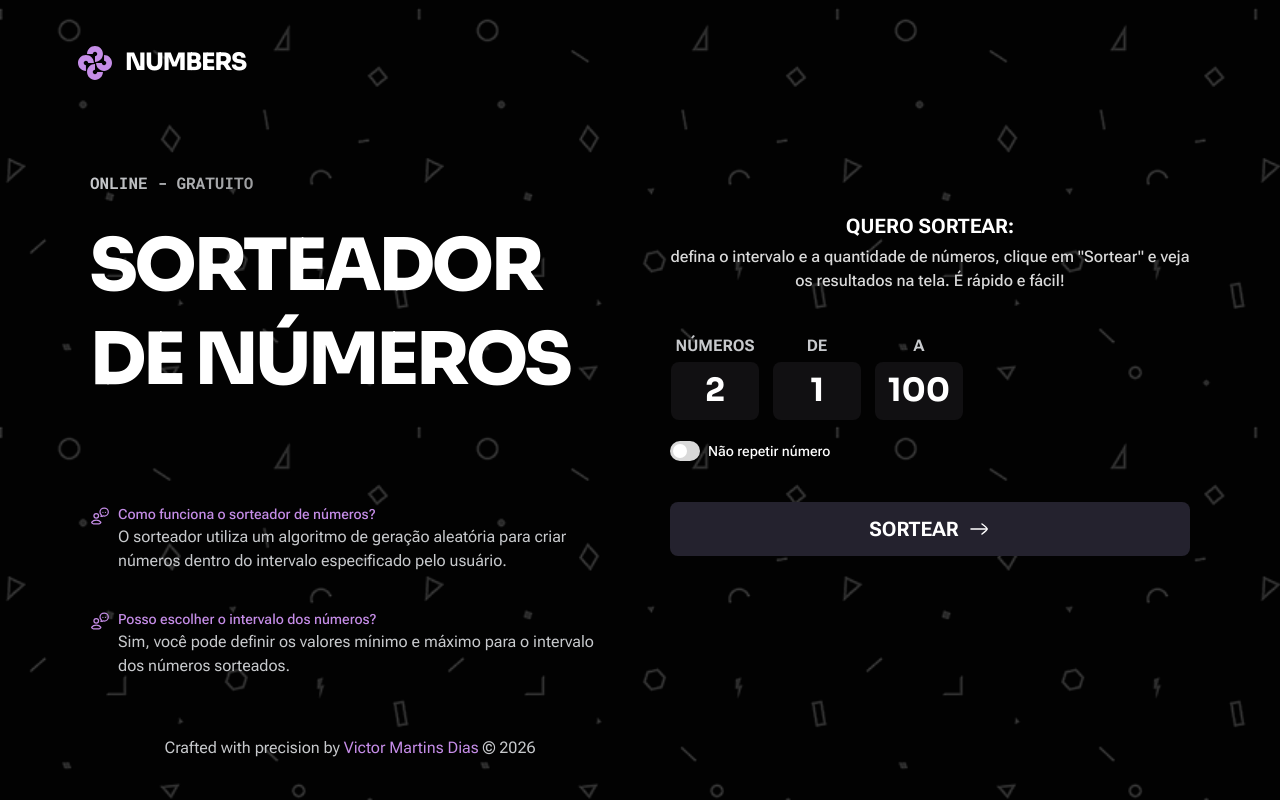
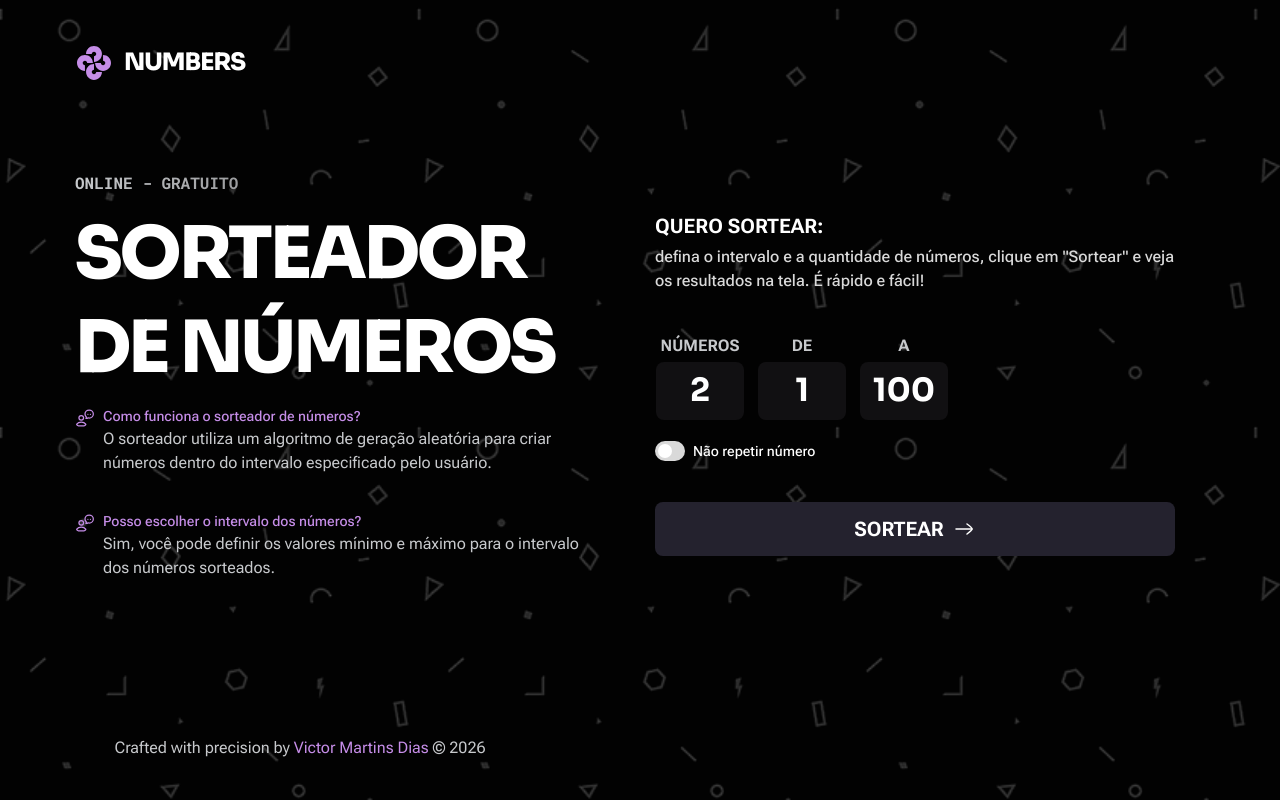
Before and after one commit to VictorMartinsD/numbers-raffle, a website built with Vite: page index.html in a window 1280 px wide. Built offline with nearby package versions, Linux system fonts and the light colour scheme.

Commit message:
feat(ui): refactor layout spacing and responsive alignment
- Setup Header: Apply left alignment to setup description via `#setup-header` to decouple it from other centered panels.
- Hero Section: Add 42px bottom margin exclusively for mobile views.
- Panel Options: Restrict `padding` to desktop to optimize mobile spacing.
- Refactoring: Clean up redundant layout resets (margin-0) and improve result display spacing.
- Main Content: Restructure mobile ordering for `faq-section` and refine desktop grid consistency.

```diff
--- a/index.html
+++ b/index.html
@@ -53,32 +53,6 @@
           <section class="hero-section">
             <span class="tagline">Online - Gratuito</span>
             <h1>Sorteador de números</h1>
-          </section>
-
-          <section class="faq-section grid">
-            <div class="faq-item flex">
-              <svg class="icon icon--brand icon--sm" aria-hidden="true">
-                <use href="/src/assets/img/icons.svg#icon-help"></use>
-              </svg>
-              <div class="content-faq">
-                <p class="title-faq">Como funciona o sorteador de números?</p>
-                <p class="description-faq">
-                  O sorteador utiliza um algoritmo de geração aleatória para criar números dentro do intervalo especificado
-                  pelo usuário.
-                </p>
-              </div>
-            </div>
-            <div class="faq-item flex">
-              <svg class="icon icon--brand icon--sm" aria-hidden="true">
-                <use href="/src/assets/img/icons.svg#icon-help"></use>
-              </svg>
-              <div class="content-faq">
-                <p class="title-faq">Posso escolher o intervalo dos números?</p>
-                <p class="description-faq">
-                  Sim, você pode definir os valores mínimo e máximo para o intervalo dos números sorteados.
-                </p>
-              </div>
-            </div>
           </section>
         </div>
 
@@ -146,6 +120,31 @@
             </button>
           </div>
         </section>
+
+        <section class="faq-section grid">
+          <div class="faq-item flex">
+            <svg class="icon icon--brand icon--sm" aria-hidden="true">
+              <use href="/src/assets/img/icons.svg#icon-help"></use>
+            </svg>
+            <div class="content-faq">
+              <p class="title-faq">Como funciona o sorteador de números?</p>
+              <p class="description-faq">
+                O sorteador utiliza um algoritmo de geração aleatória para criar números dentro do intervalo especificado pelo usuário.
+              </p>
+            </div>
+          </div>
+          <div class="faq-item flex">
+            <svg class="icon icon--brand icon--sm" aria-hidden="true">
+              <use href="/src/assets/img/icons.svg#icon-help"></use>
+            </svg>
+            <div class="content-faq">
+              <p class="title-faq">Posso escolher o intervalo dos números?</p>
+              <p class="description-faq">
+                Sim, você pode definir os valores mínimo e máximo para o intervalo dos números sorteados.
+              </p>
+            </div>
+          </div>
+        </section>
       </main>
 
       <footer class="page-footer">
--- a/src/css/global.css
+++ b/src/css/global.css
@@ -81,13 +81,6 @@ body {
   height: var(--icon-lg);
 }
 
-.brand-header,
-.main-content,
-.page-footer {
-  width: 100%;
-  margin-inline: auto;
-}
-
 .brand-header {
   align-items: center;
   gap: 11px;
@@ -105,7 +98,6 @@ body {
 
 .hero-section {
   display: grid;
-  gap: 12px;
 }
 
 .tagline {
@@ -126,8 +118,9 @@ body {
   text-transform: uppercase;
 }
 
-.panel-options {
-  padding-block: 40px;
+#setup-header {
+  display: grid;
+  text-align: left;
 }
 
 .panel-results {
@@ -138,15 +131,10 @@ body {
 .panel-header {
   display: grid;
   gap: 4px;
+  margin-bottom: 40px;
   text-align: center;
   color: var(--content-primary);
   font: var(--label-medium);
-}
-
-.panel-header p,
-.hero-section h1,
-.page-footer p {
-  margin: 0;
 }
 
 .panel-header h2 {
@@ -281,7 +269,6 @@ body {
 .input-group input[type="number"]::-webkit-inner-spin-button,
 .input-group input[type="number"]::-webkit-outer-spin-button {
   appearance: none;
-  margin: 0;
 }
 
 .toggle-switch {
@@ -292,7 +279,6 @@ body {
   width: 30px;
   height: 20px;
   padding: 3px;
-  margin: 0;
   flex-shrink: 0;
   border: 0;
   border-radius: 16px;
@@ -488,10 +474,6 @@ body {
   font: var(--paragraph-medium);
 }
 
-.content-faq {
-  display: grid;
-}
-
 .page-footer {
   text-align: center;
   padding: 40px 0 20px 0;
@@ -534,6 +516,15 @@ body {
     order: 1;
   }
 
+  .left-container {
+    display: flex;
+    flex-direction: column;
+  }
+
+  .left-container { order: 1; }
+  .draw-panel { order: 2; }
+  .faq-section { order: 3; }
+
   .draw-panel {
     order: 2;
   }
@@ -545,6 +536,10 @@ body {
 }
 
 @media (min-width: 48.0625em) {
+  body {
+    padding-bottom: 187px;
+  }
+
   .brand-header {
     justify-content: flex-start;
     max-width: 1128px;
@@ -555,25 +550,39 @@ body {
     display: grid;
     grid-template-columns: 1fr 1fr;
     gap: 60px;
+    row-gap: 0;
     align-items: start;
     max-width: 1100px;
-    margin-bottom: 0;
   }
 
   .left-container {
     grid-column: 1;
     display: flex;
     flex-direction: column;
-    gap: 60px;
+    gap: 0;
+    align-self: start;
+    height: min-content;
   }
 
   .draw-panel {
     grid-column: 2;
+    grid-row: 1 / span 2;
+  }
+
+  .faq-section {
+    order: unset;
+    grid-column: 1;
+    grid-row: 2;
+    margin-top: -60px;
   }
 
   .panel-header p {
     color: var(--content-tertiary);
     font: var(--paragraph-large);
+  }
+
+  .panel-options {
+    padding-top: 40px;
   }
 
   .tagline {
@@ -588,9 +597,6 @@ body {
   .page-footer {
     position: fixed;
     bottom: 40px;
-    left: 0;
-    right: 0;
-    margin: 0 auto;
     max-width: 1100px;
     display: grid;
     grid-template-columns: 1fr 1fr;
@@ -639,7 +645,6 @@ animation: tooltip-fade 200ms ease-out;
   }
 }
 
-
 .numbers-display {
   display: flex;
   flex-wrap: wrap;
@@ -649,10 +654,6 @@ animation: tooltip-fade 200ms ease-out;
   width: 100%;
   max-width: 204px;
   margin: 0 auto 40px auto;
-}
-
-.numbers-display:empty {
-  margin-bottom: 0;
 }
 
 .draw-number {
```
